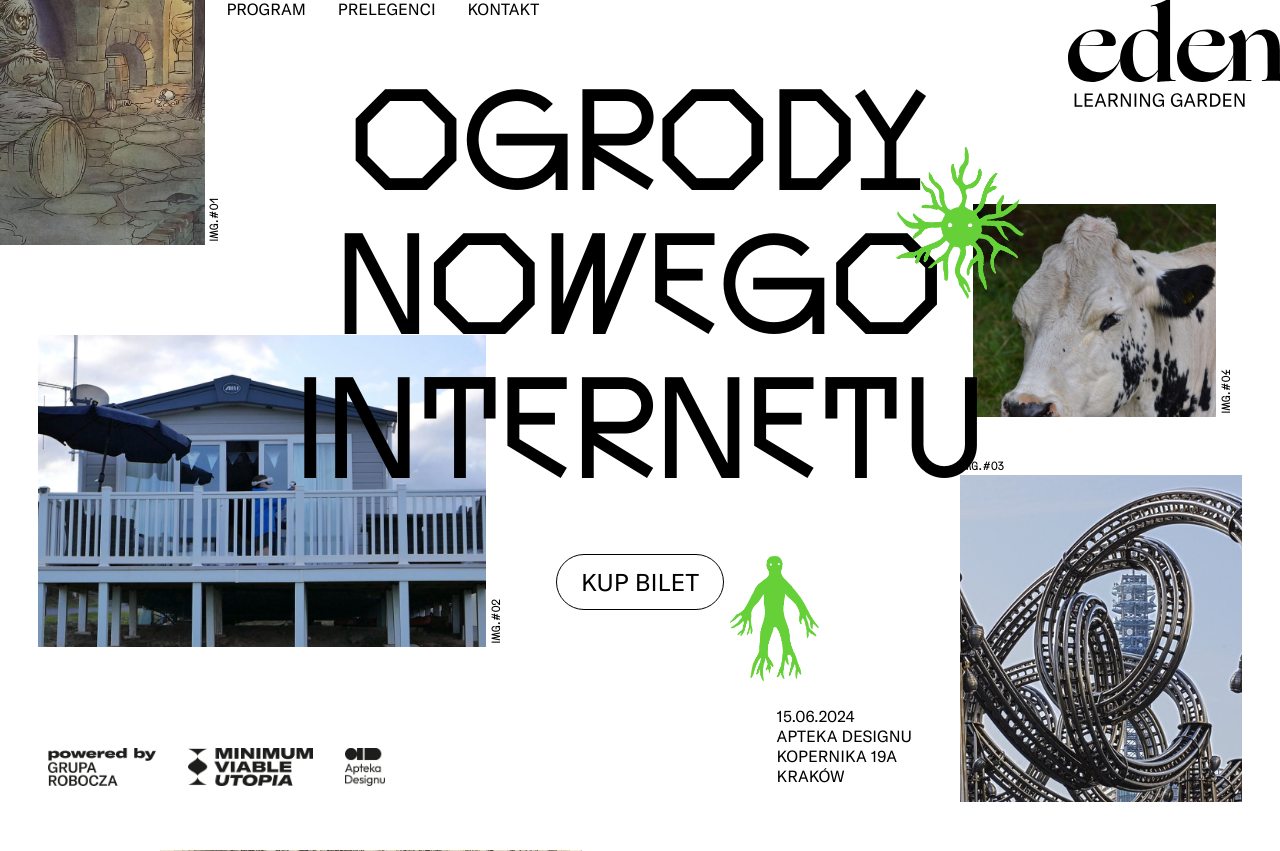
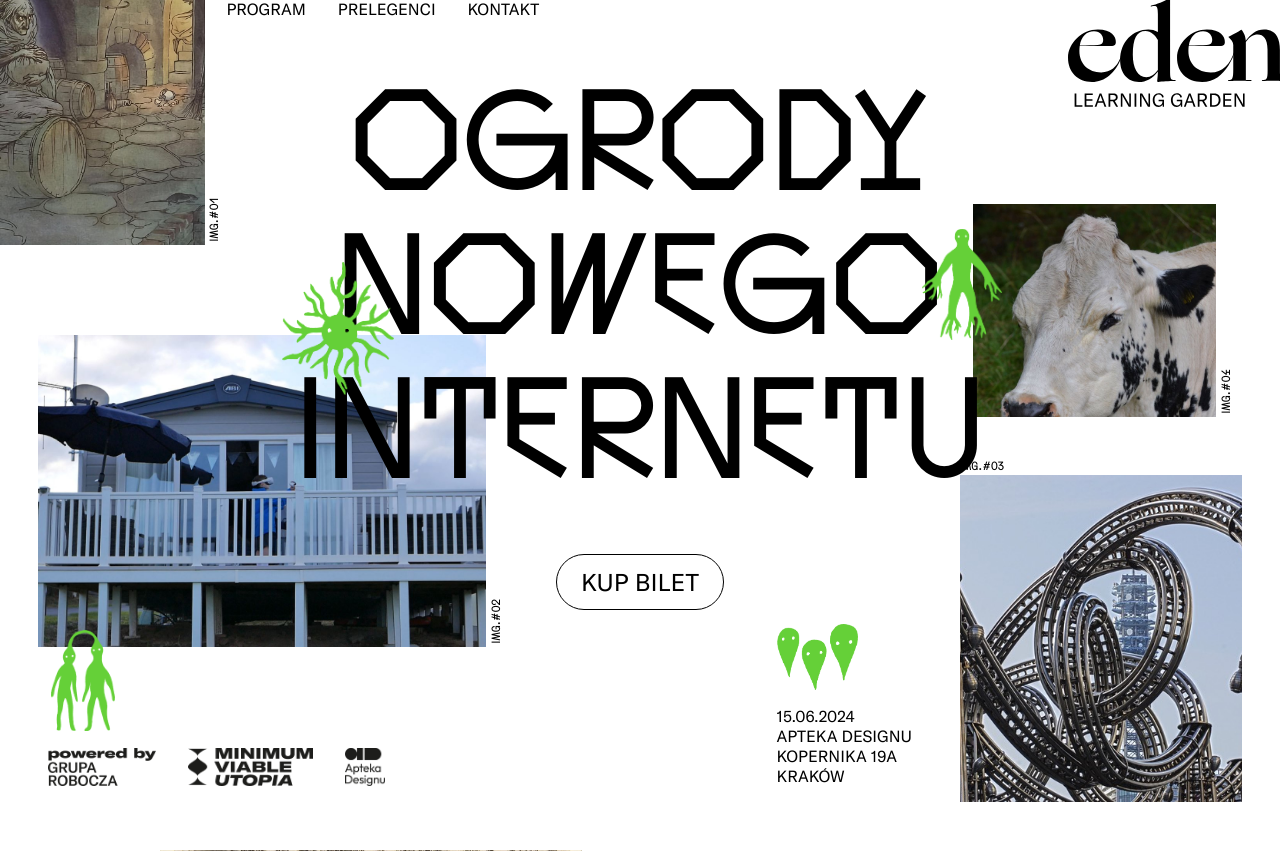
Before and after one commit to Studio-Widok/ogrody-nowego-internetu, a PHP site: page /ogrody-nowego-internetu/ in a window 1280 px wide. Shown: the part 17-868 px from the top of the page. Run offline with PHP 8.4, Linux system fonts and the light colour scheme; style sheets or scripts are compiled from the project's sources.

Commit message:
front top new images

```diff
--- a/parts/front-top.php
+++ b/parts/front-top.php
@@ -36,6 +36,7 @@
 
   <img src="./media/top1.png" alt="" id="top1">
   <img src="./media/top2.png" alt="" id="top2">
+  <img src="./media/top4.png" alt="" id="top4">
 
   <div></div>
 
@@ -52,10 +53,13 @@
   <div id="front-top-info" class="content content--wide column">
     <div id="front-top-info-container">
       <?php get_part('logo-row') ?>
-      <div class="info-text uppercase">15.06.2024<br>
+      <div class="info-text uppercase">
+        15.06.2024<br>
         apteka designu<br>
         kopernika 19a<br>
-        KRAKÓW</div>
+        KRAKÓW
+        <img src="./media/top3.png" alt="" id="top3">
+      </div>
     </div>
   </div>
 </div>
--- a/src/scss/parts/front-top.scss
+++ b/src/scss/parts/front-top.scss
@@ -54,22 +54,31 @@
     }
   }
 
-  #top1 {
+  #top1,
+  #top2,
+  #top3,
+  #top4 {
     position: absolute;
-    top: 20%;
-    left: 70%;
-    width: 10%;
     height: auto;
     pointer-events: none;
   }
 
+  #top1 {
+    top: 34%;
+    left: 22%;
+    width: max(7%, 7rem);
+  }
+
   #top2 {
-    position: absolute;
-    top: 70%;
-    left: 57%;
-    width: 7%;
-    height: auto;
-    pointer-events: none;
+    top: 30%;
+    left: 72%;
+    width: max(5%, 5rem);
+  }
+
+  #top4 {
+    top: 79%;
+    left: 4%;
+    width: max(4%, 4rem);
   }
 
   #front-top-info {
@@ -82,6 +91,16 @@
       align-self: flex-start;
       align-items: flex-end;
       padding: 0 0 1em 0;
+
+      .info-text {
+        position: relative;
+
+        #top3 {
+          width: 60%;
+          bottom: 120%;
+          left: 0;
+        }
+      }
     }
   }
 }
```
